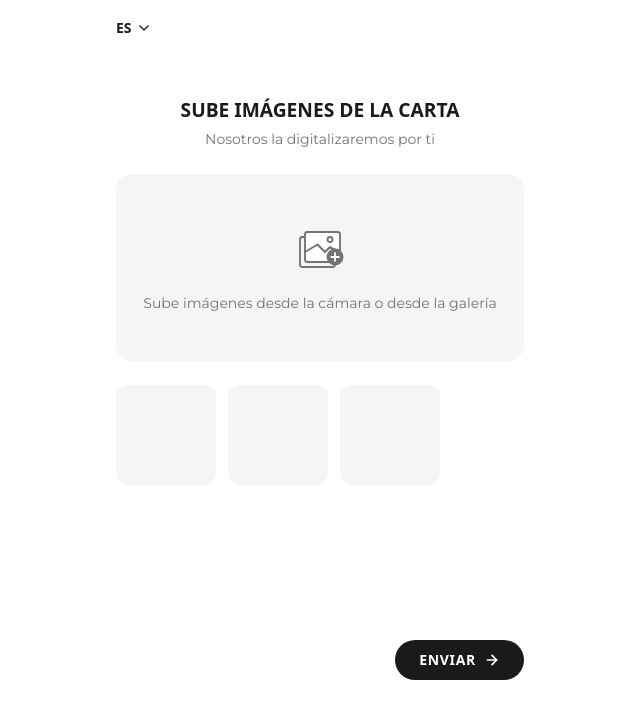
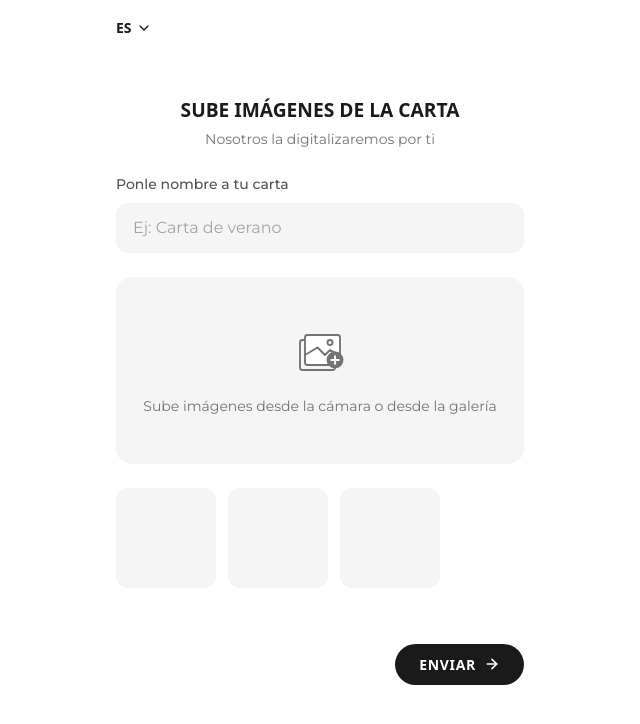
Before and after one commit to sarafernandez11/cartas-digitales-upload, a Next.js app: page / in a window 1280 px wide. Shown: the top 724 px of the page, without its empty margins (320-960 px from the left). Built offline with nearby package versions, Linux system fonts and the light colour scheme; what @radix-ui/themes would draw is missing.

Commit message:
add input

```diff
--- a/app/page.tsx
+++ b/app/page.tsx
@@ -21,6 +21,9 @@ import {
     StyledDropdownTrigger,
     StyledDropdownContent,
     StyledDropdownItem,
+    InputWrapper,
+    InputLabel,
+    StyledInput,
 } from "@/styled_components";
 
 const languages = [
@@ -32,6 +35,7 @@ const languages = [
 export default function Home() {
     const [images, setImages] = useState<File[]>([]);
     const [selectedLanguage, setSelectedLanguage] = useState("ES");
+      const [menuName, setMenuName] = useState("")
     const fileInputRef = useRef<HTMLInputElement>(null);
     const { t } = useTranslations(selectedLanguage as "ES" | "EN" | "CA");
 
@@ -63,7 +67,12 @@ export default function Home() {
                     <DropdownMenu.Portal>
                         <StyledDropdownContent align="start" sideOffset={5}>
                             {languages.map((lang) => (
-                <StyledDropdownItem key={lang.code} onClick={() => setSelectedLanguage(lang.code)}>
+                                <StyledDropdownItem
+                                    key={lang.code}
+                                    onClick={() =>
+                                        setSelectedLanguage(lang.code)
+                                    }
+                                >
                                     {lang.label}
                                 </StyledDropdownItem>
                             ))}
@@ -78,8 +87,23 @@ export default function Home() {
                     <Subtitle>{t("upload.subtitle")}</Subtitle>
                 </TitleSection>
 
+                <InputWrapper>
+                    <InputLabel htmlFor="menu-name">{t("upload.inputLabel")}</InputLabel>
+                    <StyledInput
+                        id="menu-name"
+                        type="text"
+                        placeholder={t("upload.inputPlaceholder")}
+                        value={menuName}
+                        onChange={(e) => setMenuName(e.target.value)}
+                        aria-describedby="menu-name-hint"
+                    />
+                </InputWrapper>
+
                 <Section>
-                    <ImageUploadZone onImagesSelected={handleImagesSelected} selectedLanguage={selectedLanguage} />
+                    <ImageUploadZone
+                        onImagesSelected={handleImagesSelected}
+                        selectedLanguage={selectedLanguage}
+                    />
                 </Section>
 
                 <Section>
--- a/lib/translations/ca.json
+++ b/lib/translations/ca.json
@@ -1,6 +1,8 @@
 {
-    "upload.title": "Puja imatges del menú",
+    "upload.title": "Puja imatges de la carta",
     "upload.subtitle": "Nosaltres el digitalitzarem per a tu",
+    "upload.inputLabel": "Posa-li un nom a la teva carta",
+    "upload.inputPlaceholder": "Ex: Carta d'estiu",
     "upload.uploadZoneText": "Puja imatges des de la\ncàmera o des de la galeria",
     "upload.uploadZoneLabel": "Zona de càrrega d'imatges. Fes clic o arrossega imatges aquí.",
     "upload.uploadZoneScreenReader": "Premeu Intro o Espai per obrir el selector de fitxers, o arrossegueu i deixeu anar imatges aquí.",
--- a/lib/translations/en.json
+++ b/lib/translations/en.json
@@ -1,6 +1,8 @@
 {
     "upload.title": "Upload menu images",
     "upload.subtitle": "We will digitize it for you",
+    "upload.inputLabel": "Name your menu",
+    "upload.inputPlaceholder": "E.g.: Summer Menu",
     "upload.uploadZoneText": "Upload images from your\ncamera or gallery",
     "upload.uploadZoneLabel": "Image upload zone. Click or drag images here.",
     "upload.uploadZoneScreenReader": "Press Enter or Space to open the file selector, or drag and drop images here.",
--- a/lib/translations/es.json
+++ b/lib/translations/es.json
@@ -1,6 +1,8 @@
 {
     "upload.title": "Sube imágenes de la carta",
     "upload.subtitle": "Nosotros la digitalizaremos por ti",
+    "upload.inputLabel": "Ponle nombre a tu carta",
+    "upload.inputPlaceholder": "Ej: Carta de verano",
     "upload.uploadZoneText": "Sube imágenes desde la\ncámara o desde la galería",
     "upload.uploadZoneLabel": "Zona de carga de imágenes. Haz clic o arrastra imágenes aquí.",
     "upload.uploadZoneScreenReader": "Presiona Enter o Espacio para abrir el selector de archivos, o arrastra y suelta imágenes aquí.",
--- a/styled_components/index.tsx
+++ b/styled_components/index.tsx
@@ -5,3 +5,4 @@ export * from "./scroll-area";
 export * from "./thumbnail";
 export * from "./tooltip";
 export * from "./upload-zone";
+export * from "./input";
--- /dev/null
+++ b/styled_components/input.tsx
@@ -0,0 +1,46 @@
+import styled from "styled-components"
+
+export const InputWrapper = styled.div`
+  display: flex;
+  flex-direction: column;
+  gap: 0.5rem;
+  margin-bottom: 1.5rem;
+`
+
+export const InputLabel = styled.label`
+  font-family: var(--font-montserrat), system-ui, sans-serif;
+  font-size: 0.875rem;
+  font-weight: 500;
+  color: #525252;
+`
+
+export const StyledInput = styled.input`
+  width: 100%;
+  padding: 0.75rem 1rem;
+  font-family: var(--font-montserrat), system-ui, sans-serif;
+  font-size: 1rem;
+  color: #1a1a1a;
+  background-color: #f5f5f5;
+  border: 1px solid transparent;
+  border-radius: 0.75rem;
+  outline: none;
+  transition: border-color 0.2s ease, background-color 0.2s ease;
+
+  &::placeholder {
+    color: #a3a3a3;
+  }
+
+  &:hover {
+    background-color: #efefef;
+  }
+
+  &:focus {
+    background-color: #ffffff;
+    border-color: #1a1a1a;
+  }
+
+  &:disabled {
+    opacity: 0.5;
+    cursor: not-allowed;
+  }
+`
```
Lines whose indentation alone changed are shown as unchanged.
